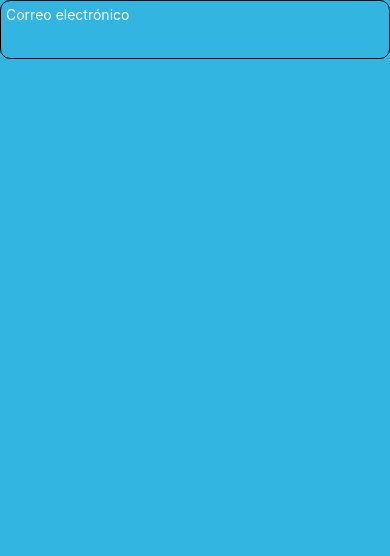
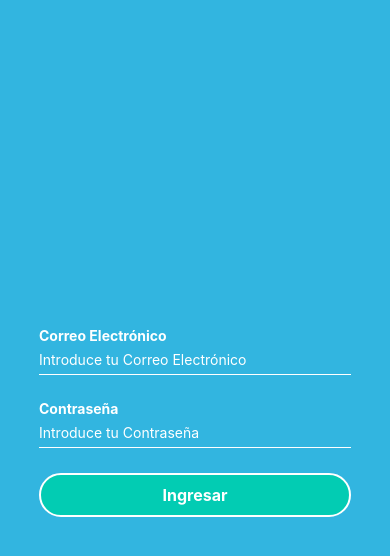
Before and after one commit to emza06adsi/technicaltest, a React Native app: screen /LoginScreen in a window 390 px wide. Shown: the top 556 px of the page. Built offline with nearby package versions, Linux system fonts and the light colour scheme.

Commit message:
feat: final login screen layout

```diff
--- /dev/null
+++ b/src/components/CustomButton.tsx
@@ -0,0 +1,34 @@
+import React from 'react'
+import { TouchableOpacity, Text, StyleSheet } from 'react-native'
+import { Colors } from '../utils/colors'
+
+export interface CustomButtomProps {
+  style?: object
+  labelStyle?: object
+  disabled?: boolean
+  onPress:()=>void
+  label:string
+}
+
+export default function CustomButton(props:CustomButtomProps) {
+  return (<TouchableOpacity onPress={props.onPress} disabled={props.disabled} style={[styles.buttonDefaultStyle, props.style]}>
+    <Text style={[styles.label, props.labelStyle]}>{props.label}</Text>
+  </TouchableOpacity>)
+}
+
+const styles = StyleSheet.create({
+  buttonDefaultStyle:{
+    backgroundColor: Colors.SecondaryBackground,
+    paddingHorizontal: 15,
+    paddingVertical: 10,
+    borderRadius: 30,
+    borderColor: Colors.White,
+    borderWidth: 2,
+  },
+  label:{
+    color: Colors.White,
+    textAlign: 'center',
+    fontWeight: 'bold',
+    fontSize: 16,
+  }
+})
--- a/src/components/CustomTextInput.tsx
+++ b/src/components/CustomTextInput.tsx
@@ -1,4 +1,4 @@
-import React, { useState, useRef } from 'react'
+import React from 'react'
 import { TextInput, TextInputProps, View, Text, StyleSheet } from 'react-native'
 import { Colors } from '../utils/colors'
 
@@ -25,13 +25,14 @@ export default function CustomTextInput(props:CustomTextInputProps) {
 const styles = StyleSheet.create({
     input:{
         height: 30,
+        color: Colors.White,
     },
     inputContainer:{
-        borderWidth: 0.5,
-        padding: 5,
-        borderRadius: 10,
+        borderBottomWidth: 0.5,
+        borderColor: Colors.White,
     },
     labelDefault:{
-        color: Colors.White
+        color: Colors.White,
+        fontWeight: 'bold'
     }
 })
--- a/src/screens/Login/index.tsx
+++ b/src/screens/Login/index.tsx
@@ -2,11 +2,24 @@ import React, { useEffect, useState } from 'react';
 import styles from './styles';
 import { View } from 'react-native';
 import CustomTextInput from '../../components/CustomTextInput';
+import { Strings } from '../../utils/strings';
+import CustomButton from '../../components/CustomButton';
 
 export default function LoginScreen() {
   return (<View style={styles.container}>
     <CustomTextInput
-      label='Correo electrónico'
+      label={Strings.email}
+      placeholder={`${Strings.introduceYour} ${Strings.email}`}
+      containerStyle={styles.mailInput}
+    />
+    <CustomTextInput
+      label={Strings.password}
+      placeholder={`${Strings.introduceYour} ${Strings.password}`}
+      containerStyle={styles.passwordInput}
+    />
+    <CustomButton
+      label={Strings.login}
+      style={styles.buttonStyle}
     />
   </View>)
 }
--- a/src/screens/Login/styles.ts
+++ b/src/screens/Login/styles.ts
@@ -4,8 +4,21 @@ import { Colors } from '../../utils/colors';
 const styles = StyleSheet.create({
     container:{
         flex: 1,
-        backgroundColor: Colors.PrimaryBackground
+        backgroundColor: Colors.PrimaryBackground,
+        alignItems: 'center',
+        justifyContent: 'center',
     },
+    mailInput:{
+        width: '80%'
+    },
+    passwordInput:{
+        width: '80%',
+        marginTop: 25,
+    },
+    buttonStyle:{
+        marginTop: 25,
+        width: '80%',
+    }
 })
 
 export default styles;
--- a/src/utils/colors.ts
+++ b/src/utils/colors.ts
@@ -1,4 +1,6 @@
 export const Colors = {
     PrimaryBackground: '#32B5E0',
-    White: '#fff'
+    SecondaryBackground: '#02CCB3',
+    White: '#fff',
+    lightGreen: '#9CCFD8',
 }
--- /dev/null
+++ b/src/utils/strings.ts
@@ -0,0 +1,6 @@
+export const Strings = {
+    email: 'Correo Electrónico',
+    password: 'Contraseña',
+    introduceYour: 'Introduce tu',
+    login: 'Ingresar',
+}
```
